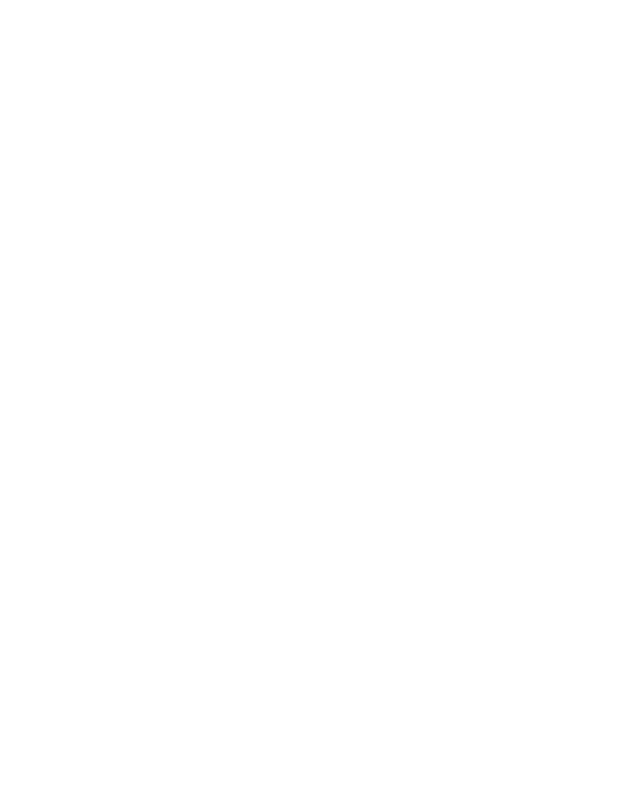
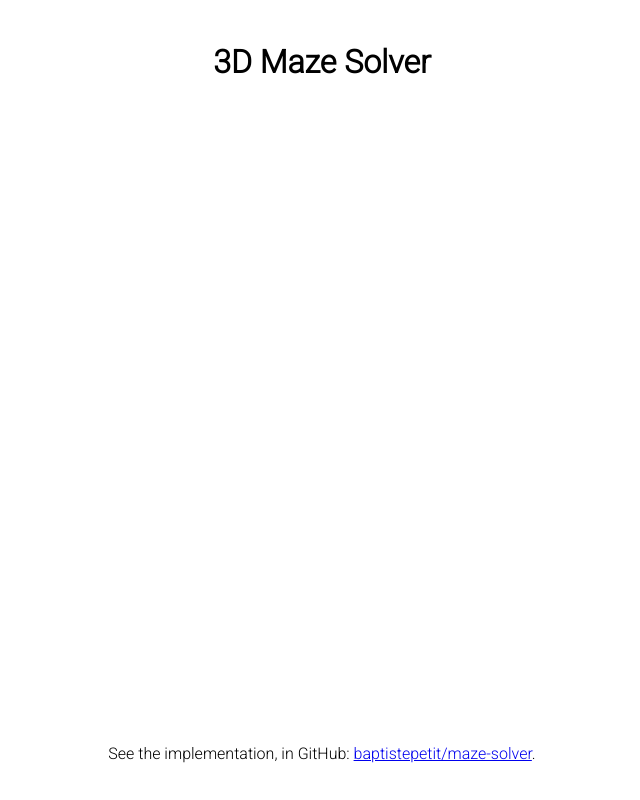
Before and after one commit to baptistepetit/maze-solver, a website built with webpack: page src/index.html in a window 1280 px wide. Shown: the whole page, without its empty margins (318-958 px from the left). Built offline with nearby package versions, Linux system fonts and the light colour scheme.

Commit message:
feat(style): setup website basic styling

```diff
--- a/src/index.html
+++ b/src/index.html
@@ -1,9 +1,24 @@
 <!DOCTYPE html>
-<html>
+<html lang="en">
+
 <head>
     <meta charset="utf-8">
+    <meta name="description"
+        content="A visualizer for different 3D path finding algorithms.">
+    <meta name="viewport" content="width=device-width, initial-scale=1">
     <title>Maze Solver 3D</title>
 </head>
+
 <body>
+    <div class="main-container">
+        <h1>3D Maze Solver</h1>
+        <div class="app-container">
+            <canvas id="scene"></canvas>
+        </div>
+        <p>See the implementation, in GitHub: <a href="https://github.com/baptistepetit/maze-solver" target="_blank"
+                rel="noopener">baptistepetit/maze-solver</a>.
+        </p>
+    </div>
 </body>
+
 </html>
--- a/style/main.css
+++ b/style/main.css
@@ -1,4 +1,29 @@
+@import url('https://fonts.googleapis.com/css2?family=Roboto:wght@300&display=swap');
+
 body {
-    margin: 0;
-    height: 100%;
+    font-family: 'Roboto', sans-serif;
+    margin: 0px;
+    padding: 0px;
+    width: 100%;
+    min-height: 100vh;
 }
+
+h1, p {
+    text-align: center;
+}
+
+.main-container {
+    display: flex;
+    flex-direction: column;
+    justify-content: space-around;
+    height: calc(100vh - 10px);
+    padding: 5px;
+}
+
+.app-container {
+    display: flex;
+    flex-wrap: wrap;
+    justify-content: space-around;
+    align-items: center;
+    height: 70vh;
+}
```
Lines whose indentation alone changed are shown as unchanged.
